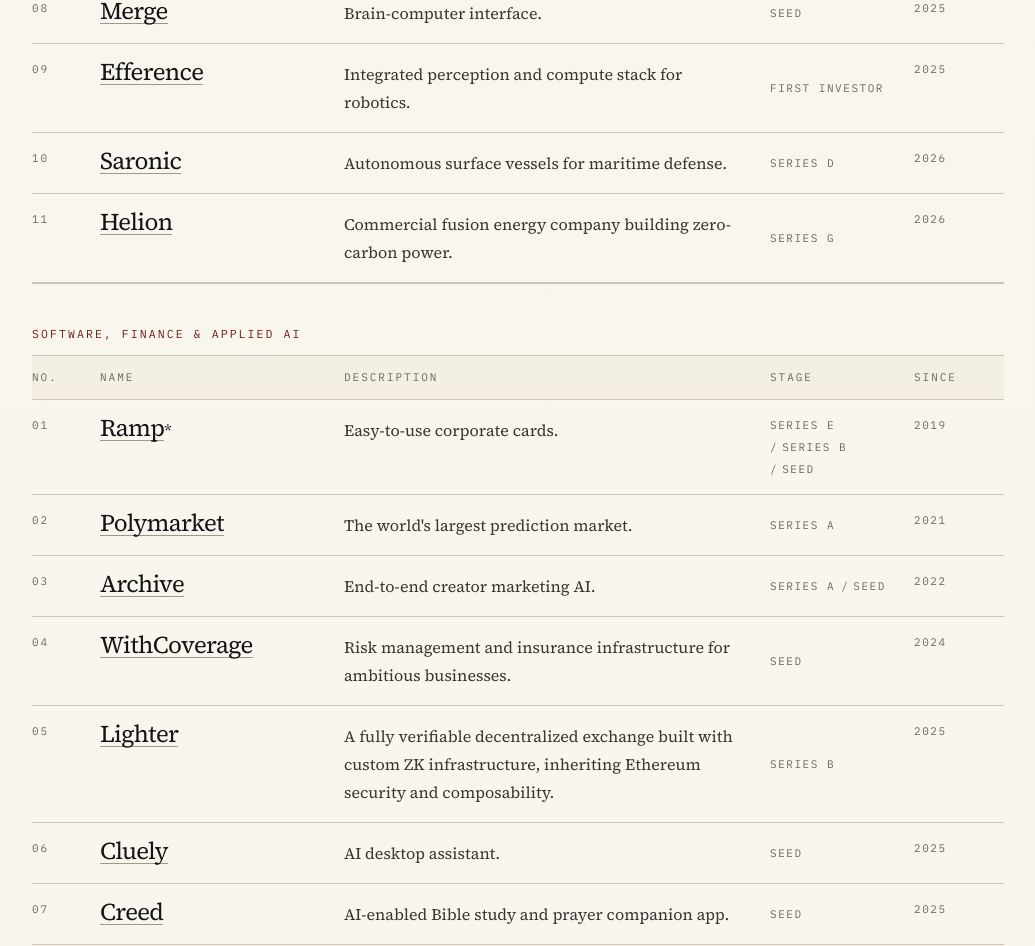
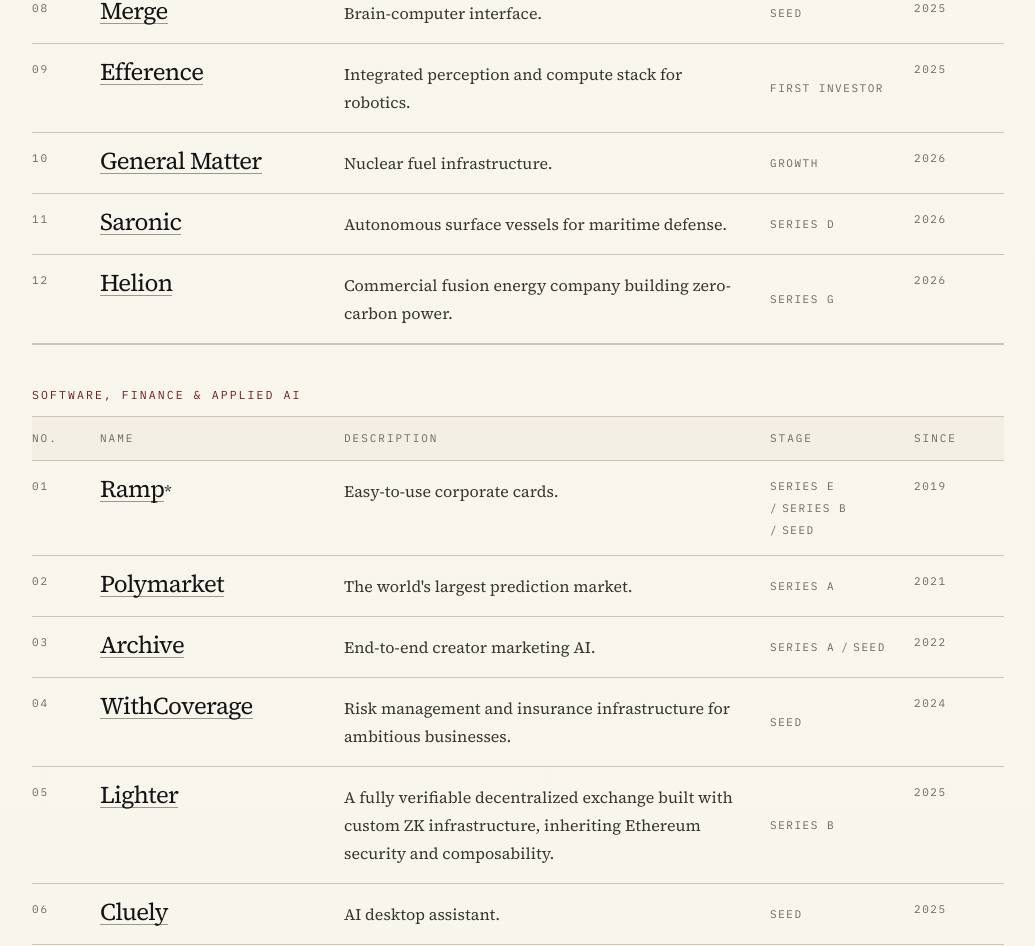
Before and after one commit to geoffreywoo/anti-fund, a Next.js app: page / in a window 1280 px wide. Shown: the part 6310-7256 px from the top of the page, without its empty margins (212-1247 px from the left). Built offline with nearby package versions, Linux system fonts and the light colour scheme.

Commit message:
Add General Matter to portfolio

```diff
--- a/components/Portfolio.tsx
+++ b/components/Portfolio.tsx
@@ -91,6 +91,13 @@
     url: "https://www.saronic.com/",
     description: "Autonomous surface vessels for maritime defense.",
     stage: "Series D",
+    partnered: "2026",
+  },
+  {
+    name: "General Matter",
+    url: "https://generalmatter.com/",
+    description: "Nuclear fuel infrastructure.",
+    stage: "Growth",
     partnered: "2026",
   },
   {
@@ -339,6 +346,7 @@
       "Anduril",
       "Helion",
       "Saronic",
+      "General Matter",
       "Cognition",
       "Etched",
       "Modal",
```
Also changed, not shown: 1 other file (tests, documents, lock files or other folders).
